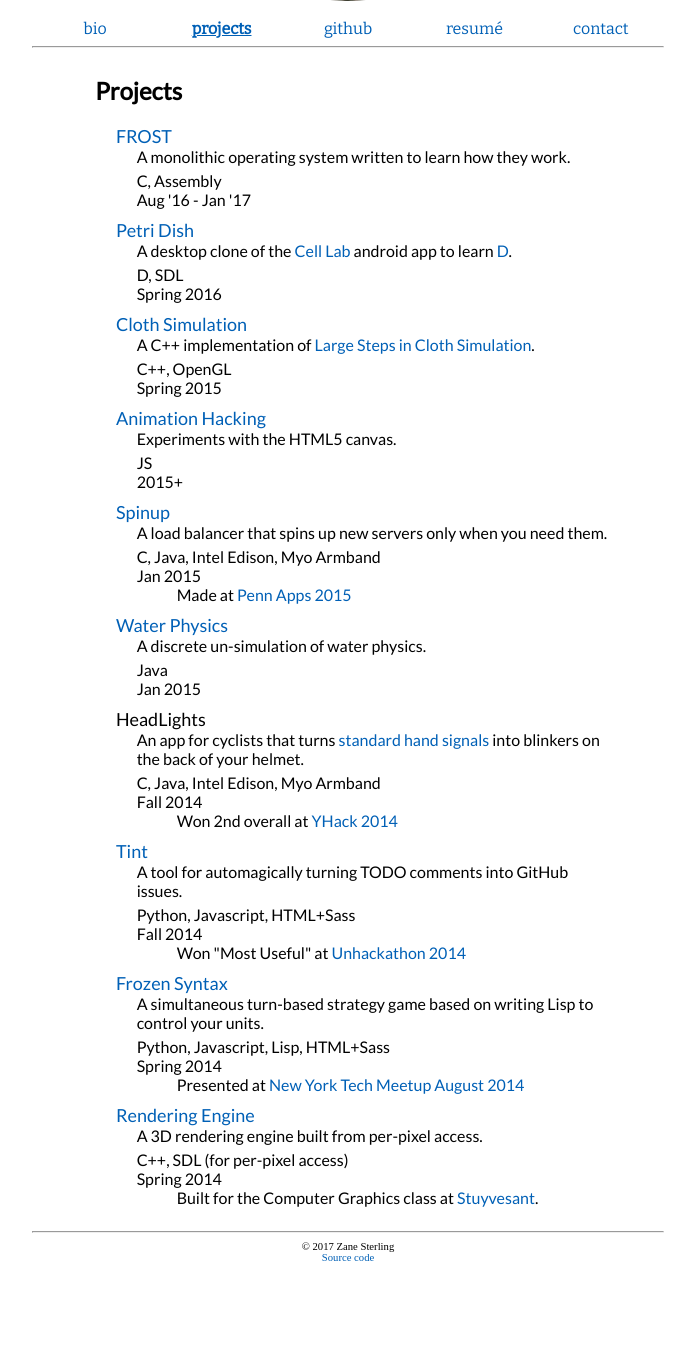
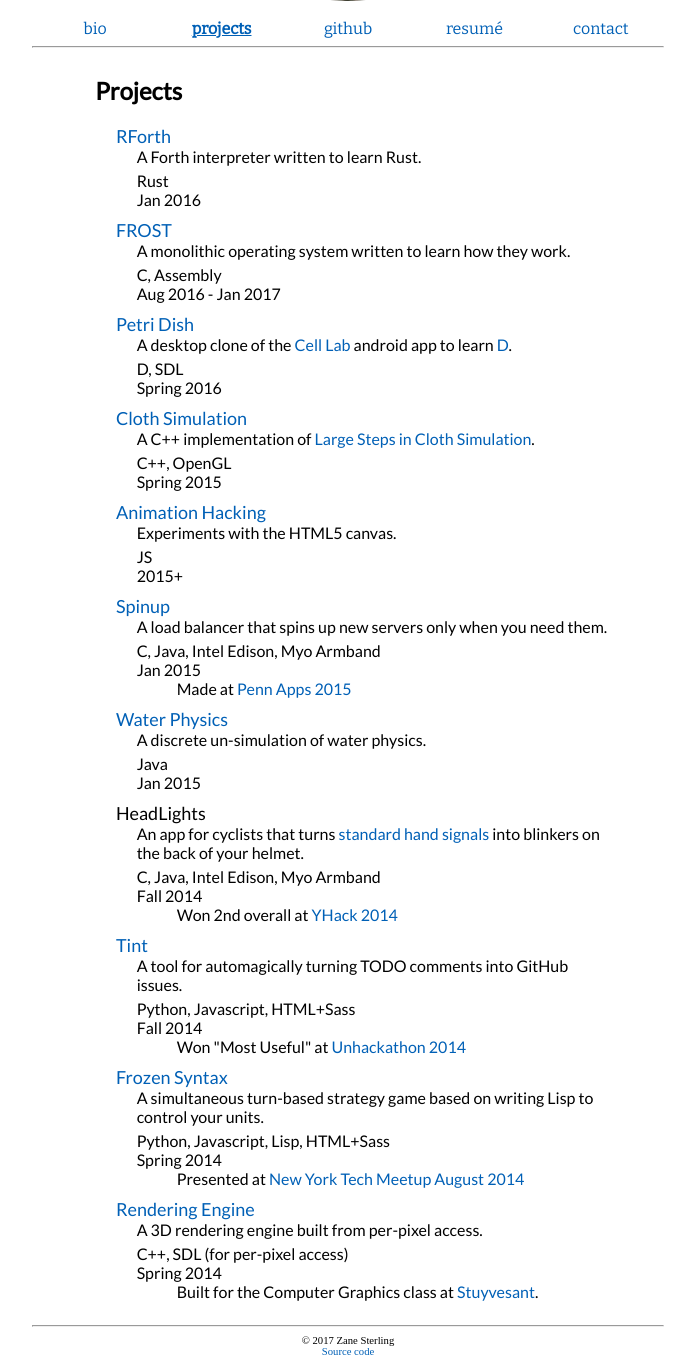
Before and after one commit to Shriken/zanesterling-io, a Django app: page / in a window 1280 px wide, after a click on "projects". Shown: the part 327-1692 px from the top of the page, without its empty margins (292-987 px from the left). Before the commit the page ends 1588 px from the top, so only its background shows below. Run offline with Django 3.2, Linux system fonts and the light colour scheme; parts of the project's set-up code (start-up, migrations or seed data) failed here and were passed over.

Commit message:
Add RForth to projects page

```diff
--- a/info_page/templates/info_page/section-projects.html
+++ b/info_page/templates/info_page/section-projects.html
@@ -1,4 +1,15 @@
 <ul class="project-list">
+  <li class="project">
+    <div class="project-title">
+      <a href="https://github.com/Shriken/rforth">RForth</a>
+    </div>
+    <div class="project-summary">
+      A Forth interpreter written to learn Rust.
+    </div>
+    <div class="project-toolstack">Rust</div>
+    <div class="project-date">Jan 2016</div>
+  </li>
+
   <li class="project">
     <div class="project-title">
       <a href="https://github.com/Shriken/osdev">FROST</a>
@@ -7,7 +18,7 @@
       A monolithic operating system written to learn how they work.
     </div>
     <div class="project-toolstack">C, Assembly</div>
-    <div class="project-date">Aug '16 - Jan '17</div>
+    <div class="project-date">Aug 2016 - Jan 2017</div>
   </li>
 
   <li class="project">
```
